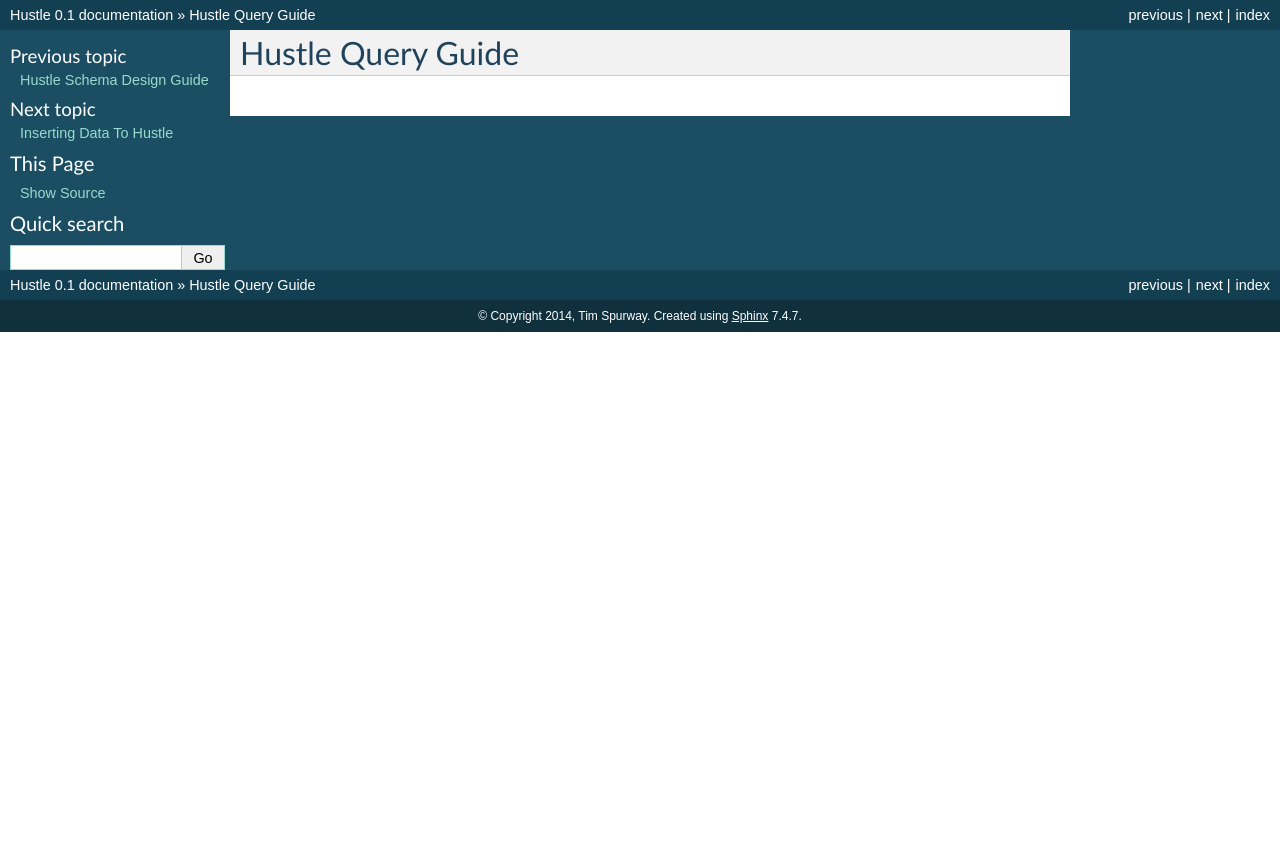
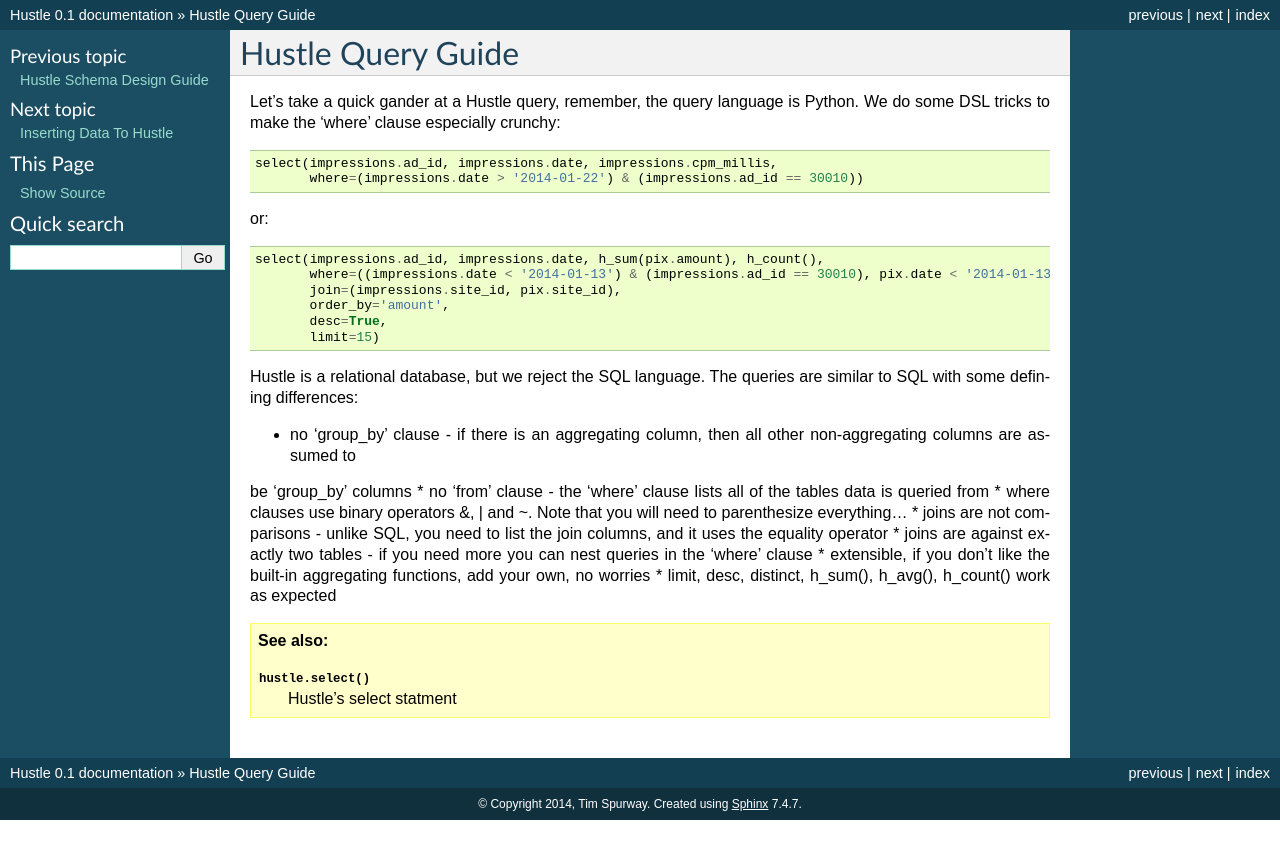
Before and after one commit to tspurway/hustle, a Sphinx documentation site: the page built from doc/howto/query.rst, in a window 1280 px wide. Shown: the top 859 px of the page. Built offline with Sphinx 7.4.7, drawn with Linux system fonts in a browser that asks for light colours.

Commit message:
more doc changes

```diff
--- a/doc/howto/query.rst
+++ b/doc/howto/query.rst
@@ -2,3 +2,35 @@
 
 Hustle Query Guide
 ==================
+
+Let's take a quick gander at a Hustle query, remember, the query language is Python.  We do some DSL tricks to
+make the 'where' clause especially crunchy::
+
+    select(impressions.ad_id, impressions.date, impressions.cpm_millis,
+           where=(impressions.date > '2014-01-22') & (impressions.ad_id == 30010))
+
+or::
+
+    select(impressions.ad_id, impressions.date, h_sum(pix.amount), h_count(),
+           where=((impressions.date < '2014-01-13') & (impressions.ad_id == 30010), pix.date < '2014-01-13'),
+           join=(impressions.site_id, pix.site_id),
+           order_by='amount',
+           desc=True,
+           limit=15)
+
+Hustle is a relational database, but we reject the SQL language.  The queries are similar to SQL with some
+defining differences:
+
+* no 'group_by' clause - if there is an aggregating column, then all other non-aggregating columns are assumed to
+be 'group_by' columns
+* no 'from' clause - the 'where' clause lists all of the tables data is queried from
+* where clauses use binary operators &, | and ~.  Note that you will need to parenthesize everything...
+* joins are not comparisons - unlike SQL, you need to list the join columns, and it uses the equality operator
+* joins are against exactly two tables - if you need more you can nest queries in the 'where' clause
+* extensible, if you don't like the built-in aggregating functions, add your own, no worries
+* limit, desc, distinct, h_sum(), h_avg(), h_count() work as expected
+
+.. seealso::
+
+    :func:`hustle.select`
+        Hustle's select statment
```
Also changed, not shown: README.md (+5 -64 lines), doc/_static/hustle.png (added).
